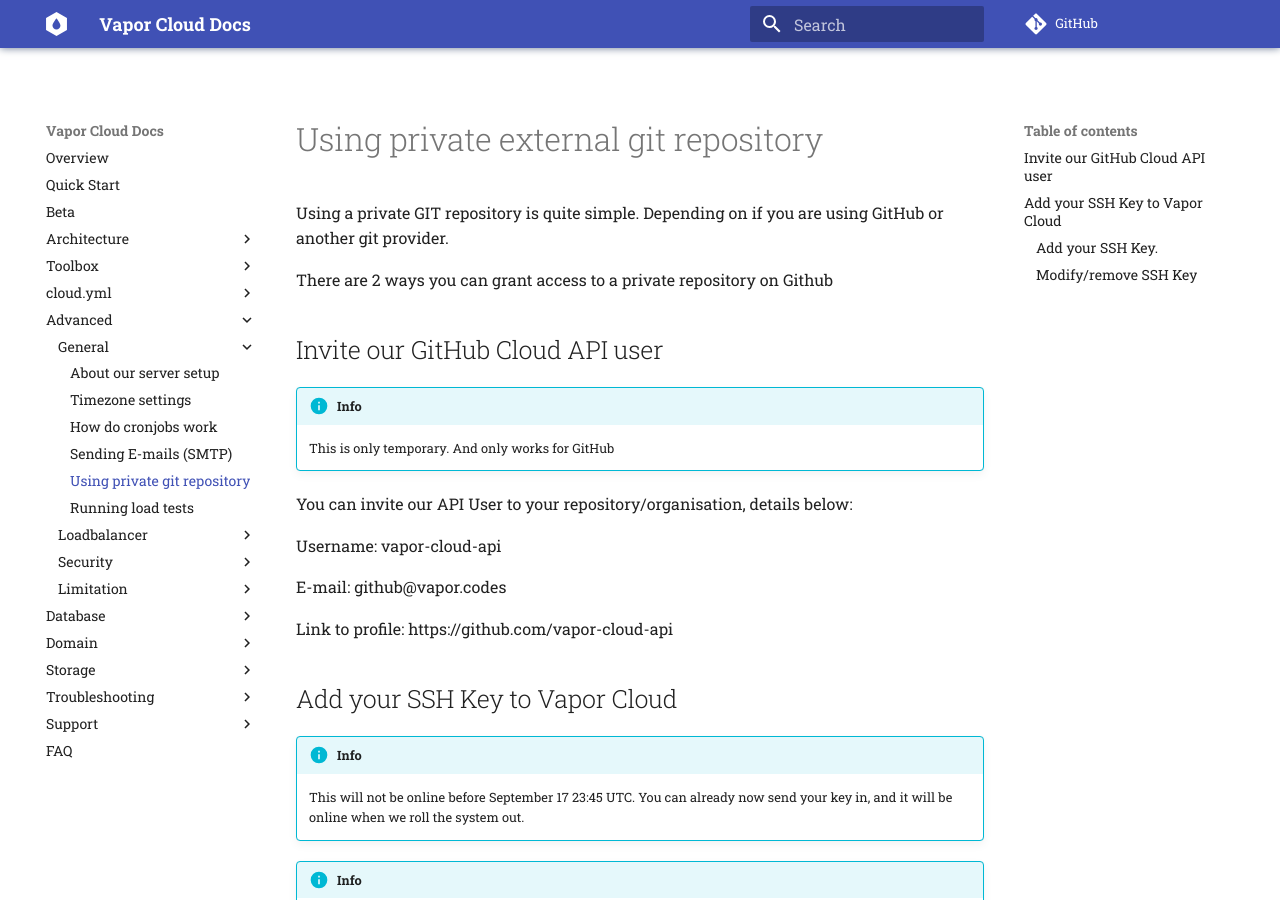
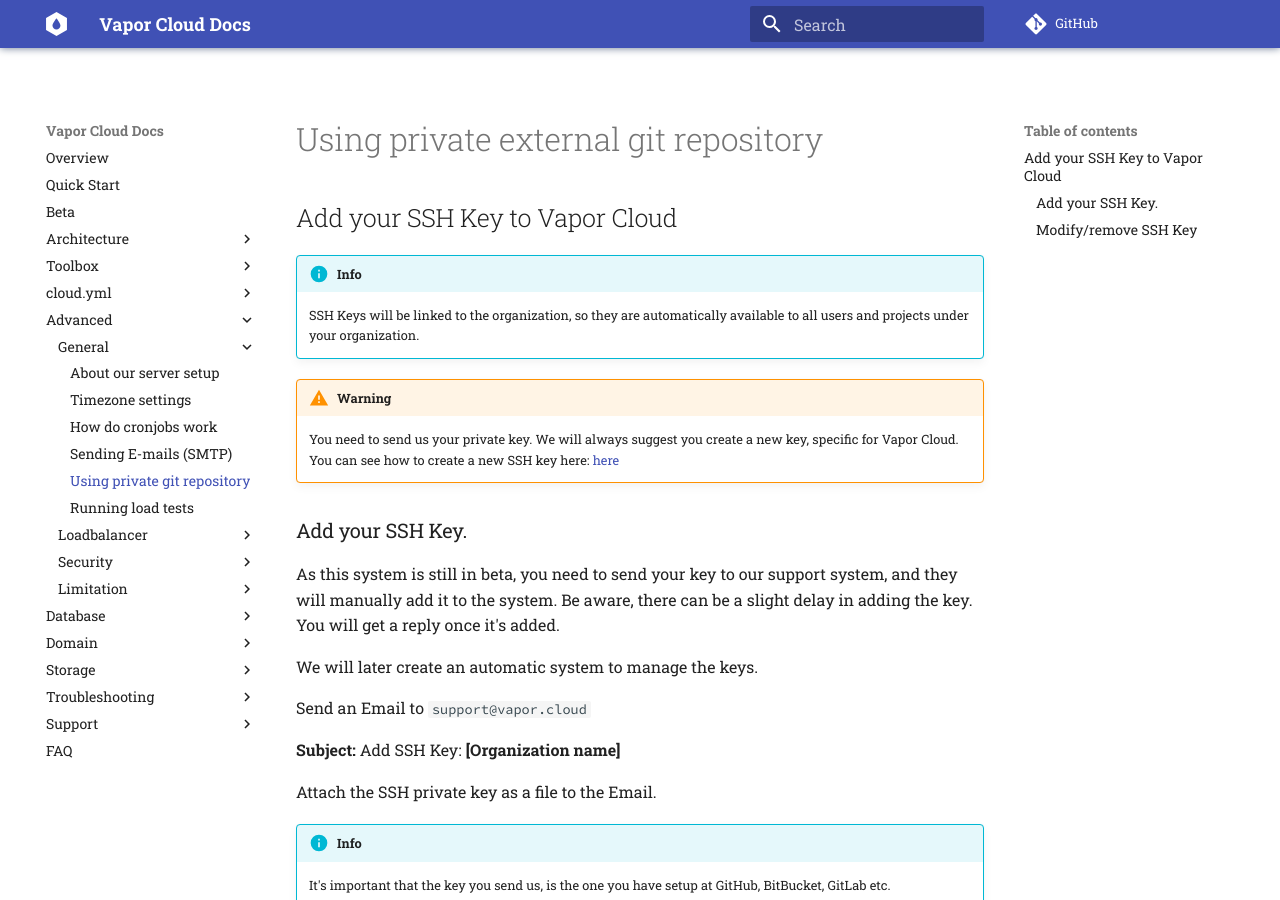
Before and after one commit to qutheory/cloud-documentation, an MkDocs documentation site: the page built from docs/advanced/general/using-private-git.md, in a window 1280 px wide and 900 px high. Built offline with MkDocs 1.6.1 and Material for MkDocs 9.7.7, drawn with Linux system fonts in a browser that asks for light colours; comment, search, counter and statistics services are not loaded; old or Windows-style settings are respelled for this version of MkDocs.

Commit message:
Removing GitHub API user

```diff
--- a/docs/advanced/general/using-private-git.md
+++ b/docs/advanced/general/using-private-git.md
@@ -1,26 +1,6 @@
 # Using private external git repository
 
-Using a private GIT repository is quite simple. Depending on if you are using GitHub or another git provider.
-
-There are 2 ways you can grant access to a private repository on Github
-
-## Invite our GitHub Cloud API user
-
-!!! info
-    This is only temporary. And only works for GitHub
-
-You can invite our API User to your repository/organisation, details below:
-
-Username: vapor-cloud-api
-
-E-mail: github@vapor.codes
-
-Link to profile: https://github.com/vapor-cloud-api
-
 ## Add your SSH Key to Vapor Cloud
-
-!!! info
-    This will not be online before September 17 23:45 UTC. You can already now send your key in, and it will be online when we roll the system out.
 
 !!! info
     SSH Keys will be linked to the organization, so they are automatically available to all users and projects under your organization.
```
